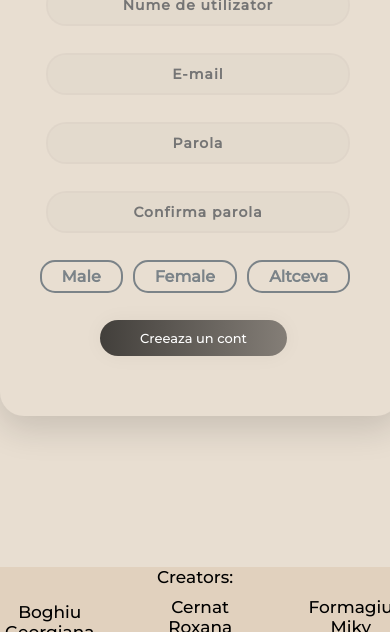
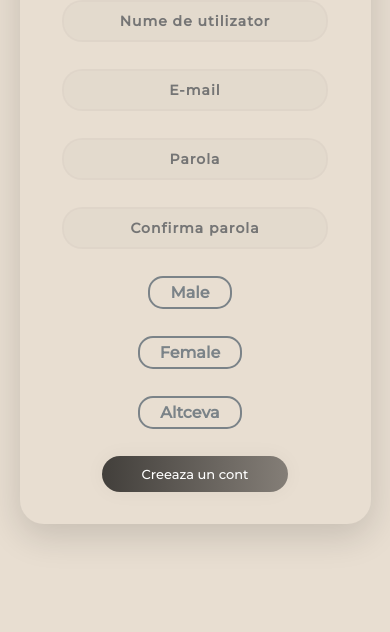
Before and after one commit to georgianaB20/WebTechnologiesProject, a website with bundled scripts: page tw_proiect/frontend/views/register.html in a window 390 px wide. Shown: the part 312-944 px from the top of the page. Built offline with nearby package versions, Linux system fonts and the light colour scheme.

Commit message:
responsive register (#74)
* responsive register

* responsive recipe_cards in retete

```diff
--- a/tw_proiect/frontend/css/register.css
+++ b/tw_proiect/frontend/css/register.css
@@ -4,11 +4,25 @@
 
 .main {
 	background-color: #e8ded1;
-	width: 400px;
-	height: 500px;
+	width: 25rem;
+	height: 60%;
 	margin: 7em auto;
 	border-radius: 1.5em;
 	box-shadow: 0 11px 35px 2px rgba(0, 0, 0, 0.14);
+	justify-content:center;
+	align-items:center;
+
+}
+@media only screen and (max-width: 600px){
+	.main{
+	width: 90%;
+	}
+}
+
+.form1{
+	display:flex;
+	flex-direction:column;
+	align-items: center;
 }
 
 .sign {
@@ -18,6 +32,7 @@
 	font-family: Montserrat, sans-serif;
 	font-weight: bold;
 	font-size: 23px;
+	padding-bottom:1rem;
 }
 
 .un {
@@ -32,7 +47,6 @@
 	outline: none;
 	box-sizing: border-box;
 	border: 2px solid rgba(0, 0, 0, 0.02);
-	margin-left: 46px;
 	text-align: center;
 	margin-bottom: 27px;
 	font-family: Montserrat, sans-serif;
@@ -50,8 +64,6 @@
 	outline: none;
 	box-sizing: border-box;
 	border: 2px solid rgba(0, 0, 0, 0.02);
-	margin-bottom: 50px;
-	margin-left: 46px;
 	text-align: center;
 	margin-bottom: 27px;
 	font-family: Montserrat, sans-serif;
@@ -70,8 +82,6 @@
 	outline: none;
 	box-sizing: border-box;
 	border: 2px solid rgba(0, 0, 0, 0.02);
-	margin-bottom: 50px;
-	margin-left: 46px;
 	text-align: center;
 	margin-bottom: 27px;
 	font-family: Montserrat, sans-serif;
@@ -83,6 +93,13 @@
 	justify-content: center;
 	align-items: center;
 }
+
+@media only screen and (max-width: 600px){
+	.gender{
+	flex-direction:column;
+	}
+}
+
 
 input[type="radio"] {
 	display: none;
@@ -123,9 +140,9 @@ input[type="radio"] + label {
 	padding-bottom: 10px;
 	padding-top: 10px;
 	font-family: Montserrat, sans-serif;
-	margin-left: 25%;
 	font-size: 13px;
 	box-shadow: 0 0 20px 1px rgba(0, 0, 0, 0.04);
+	margin-bottom:2rem;
 }
 
 .forgot {
--- a/tw_proiect/frontend/js/recipe_card.js
+++ b/tw_proiect/frontend/js/recipe_card.js
@@ -32,6 +32,7 @@ export function add_card(recipe, HTML_element) {
     }
 
     HTML_element.innerHTML += `<a href="reteta.html?id=${recipe._id}">
+            <div style="padding:1rem 1rem 1rem 1rem;">
                 <div class="card">
                     <img src='${images_server_url}?${recipe.picture}' alt=${recipe.title} class="card-img">
                     <h2>${recipe.title}</h2>
@@ -52,6 +53,7 @@ export function add_card(recipe, HTML_element) {
                             <span class="txt">${recipe.comments.length}</span>
                         </div>
                     </div>
+                </div>
                 </div>
             </a>`
 }
```
Also changed, not shown: tw_proiect/frontend/css/favorite.css (+14 -6 lines), tw_proiect/images/public/images/60c0f2b79b70aa0410f57be5.jpeg (added).
